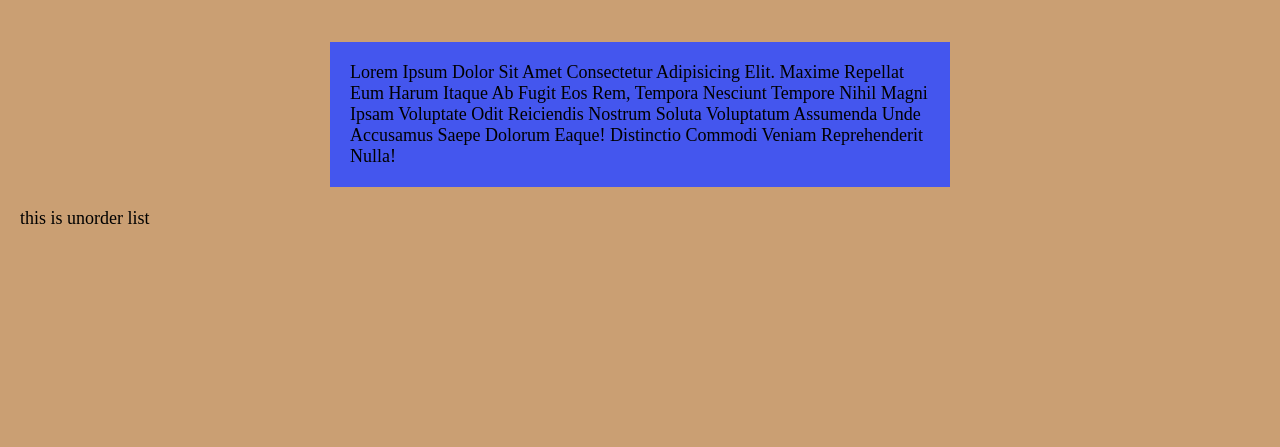
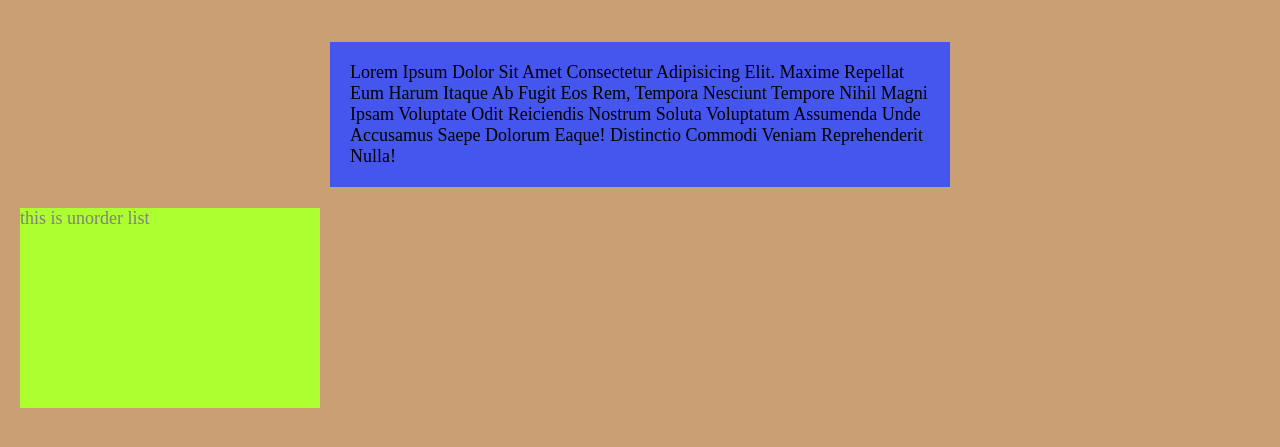
Before and after one commit to Aftabe/Aftabe, a plain HTML site: page index.html in a window 1280 px wide. Shown: the part 83-530 px from the top of the page. Drawn offline with Linux system fonts and the light colour scheme.

Commit message:
new style applied for the 'nl' class

```diff
--- a/style.css
+++ b/style.css
@@ -28,3 +28,10 @@ body{
     width: 50%;
     margin: 0 auto;
 }
+
+.nl{
+    width: 300px;
+    height: 200px;
+    background-color: greenyellow;
+    color: grey;
+}
```
